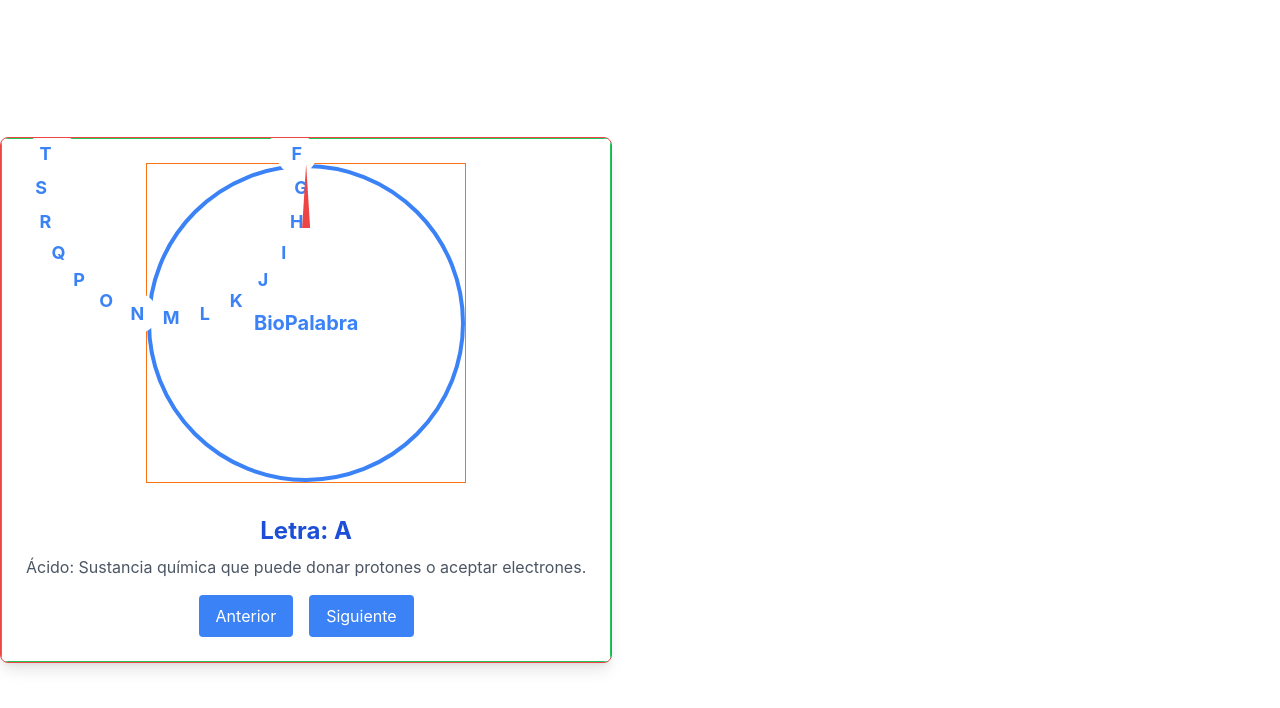
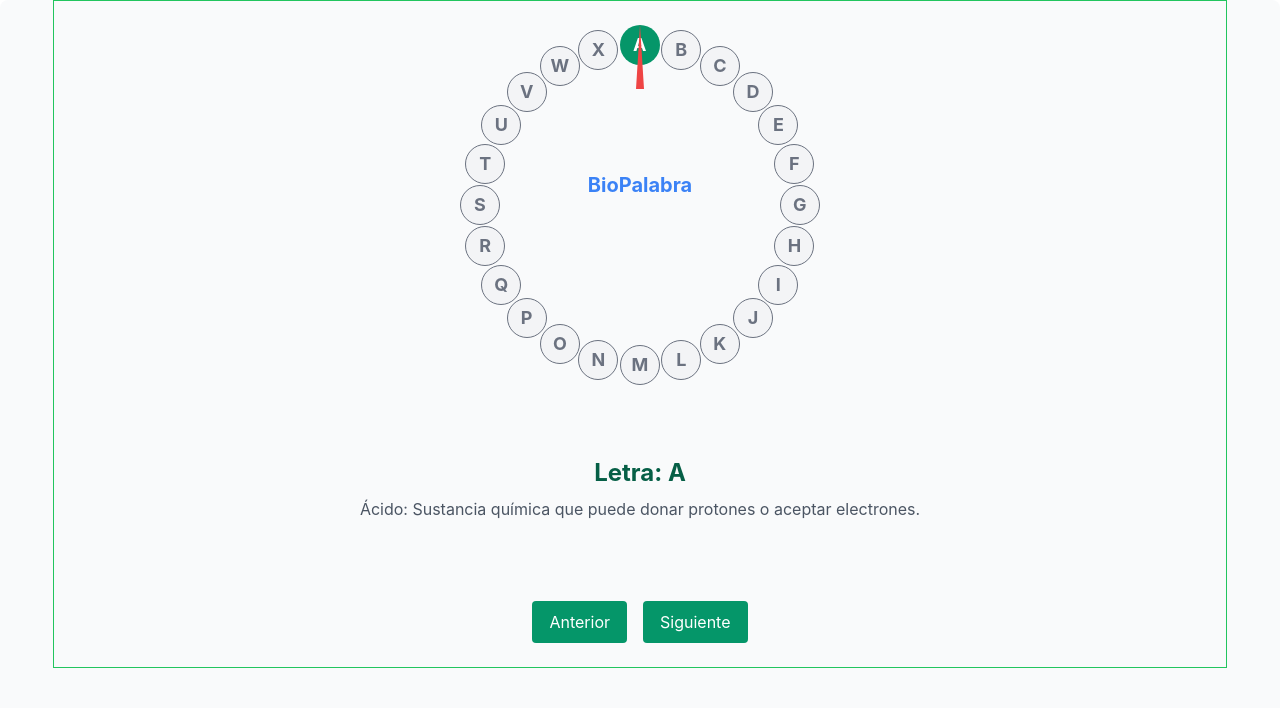
Before and after one commit to EsdrasC24/biopalabra, a React (Vite) app: page / in a window 1280 px wide. Shown: the top 708 px of the page. Built offline with nearby package versions, Linux system fonts and the light colour scheme.

Commit message:
fix: change styles for other more needed

```diff
--- a/src/App.tsx
+++ b/src/App.tsx
@@ -3,7 +3,13 @@
 import './style.css';
 import { useState, useEffect } from 'react'
 
+import { getRelativeCoords } from './util';
+
+//alert(JSON.stringify(getRelativeCoords(24)));
+const coords = getRelativeCoords(24);
+
 const __ALPHABET__ = 'ABCDEFGHIJKLMNOPQRSTUVWX'.split('')
+const __ROTATION_DEG__ = 360 / __ALPHABET__.length;
 
 const definitions: { [key: string]: string } = {
   A: "Ácido: Sustancia química que puede donar protones o aceptar electrones.",
@@ -33,12 +39,12 @@ const definitions: { [key: string]: string } = {
 }
 
 export default function Component() {
-  const [selectedLetter, setSelectedLetter] = useState('A')
-  const [rotation, setRotation] = useState(0)
+  const [selectedLetter, setSelectedLetter] = useState('A');
+  const [rotation, setRotation] = useState(0);
 
   useEffect(() => {
-    const index = __ALPHABET__.indexOf(selectedLetter)
-    setRotation(index * (360 / __ALPHABET__.length))
+    const index = __ALPHABET__.indexOf(selectedLetter);
+    setRotation(index * __ROTATION_DEG__);
   }, [selectedLetter])
 
   const handlePrevious = () => {
@@ -54,18 +60,20 @@ export default function Component() {
   }
 
   return (
-    <div className="w-full max-w-3xl mx-auto bg-white shadow-lg rounded-lg overflow-hidden border border-red-500">
-      <div className="p-6 border border-green-500">
-        <div className="relative w-80 h-80 mx-auto mb-8 border border-orange-500">
-          <div className="absolute inset-0 rounded-full border-4 border-blue-500">
+    <div className="w-screen h-screen bg-gray-50 shadow-lg rounded-lg overflow-hidden">
+      <div className="p-6 mx-auto w-11/12 border border-green-500">
+        <div className="relative w-80 h-80 mx-auto mb-8" data-container>
+          <div className="absolute inset-0 rounded-full border-blue-500">
             {__ALPHABET__.map((letter, index) => (
               <div
                 key={letter}
-                className={`absolute w-10 h-10 flex items-center justify-center rounded-full ${
-                  letter === selectedLetter ? 'bg-blue-500 text-white' : 'bg-white text-blue-500'
+                className={`absolute  w-10 h-10 flex items-center justify-center rounded-full ${
+                  letter === selectedLetter ? 'bg-emerald-600 text-white' : 'bg-gray-100 text-gray-500 border border-gray-500'
                 }`}
                 style={{
-                  transform: `rotate(${index * (360 / __ALPHABET__.length)}deg) translateY(-130px) rotate(-${index * (360 / __ALPHABET__.length)}deg)`,
+                  left: `${coords[index].x}%`,
+                  top:`${coords[index].y}%`,
+                  transformed: `translate(${index * __ROTATION_DEG__}deg, ${index * 10}deg)`,
                 }}
               >
                 <span className="text-lg font-bold">{letter}</span>
@@ -82,20 +90,22 @@ export default function Component() {
             <span className="text-xl font-bold text-blue-500">BioPalabra</span>
           </div>
         </div>
-        <div className="text-center mb-4">
-          <h2 className="text-2xl font-bold mb-2 text-blue-700">Letra: {selectedLetter}</h2>
+
+        <div className="text-center py-20">
+          <h2 className="text-2xl font-bold mb-2 text-emerald-800">Letra: {selectedLetter}</h2>
           <p className="text-gray-600">{definitions[selectedLetter]}</p>
         </div>
+
         <div className="flex justify-center space-x-4">
           <button
             onClick={handlePrevious}
-            className="px-4 py-2 bg-blue-500 text-white rounded hover:bg-blue-600 focus:outline-none focus:ring-2 focus:ring-blue-500 focus:ring-opacity-50 transition-colors"
+            className="px-4 py-2 bg-emerald-600 text-white rounded hover:bg-emerald-800 focus:outline-none focus:ring-2 focus:ring-emerald-600 focus:ring-opacity-50 transition-colors"
           >
             Anterior
           </button>
           <button
             onClick={handleNext}
-            className="px-4 py-2 bg-blue-500 text-white rounded hover:bg-blue-600 focus:outline-none focus:ring-2 focus:ring-blue-500 focus:ring-opacity-50 transition-colors"
+            className="px-4 py-2 bg-emerald-600 text-white rounded hover:bg-emerald-800 focus:outline-none focus:ring-2 focus:ring-emerald-500 focus:ring-opacity-50 transition-colors"
           >
             Siguiente
           </button>
--- /dev/null
+++ b/src/util.ts
@@ -0,0 +1,18 @@
+type Coords = {
+  x: number; // Percent in axis X
+  y: number; // Percent in axis Y
+}
+
+export function getRelativeCoords(pts: number): Array<Coords> {
+  const coords: Array<Coords> = [];
+  const angleIni = -Math.PI / 2;
+
+  for (let i = 1; i <= pts; i++) {
+    const angle = angleIni + (i - 1) * 2 * Math.PI / pts;
+    const x = 43.7 + 50 * Math.cos(angle); // middle in 50% and fit for radio
+    const y = 50 + 50 * Math.sin(angle);
+    coords.push({ x, y });
+  }
+
+  return coords;
+}
```
